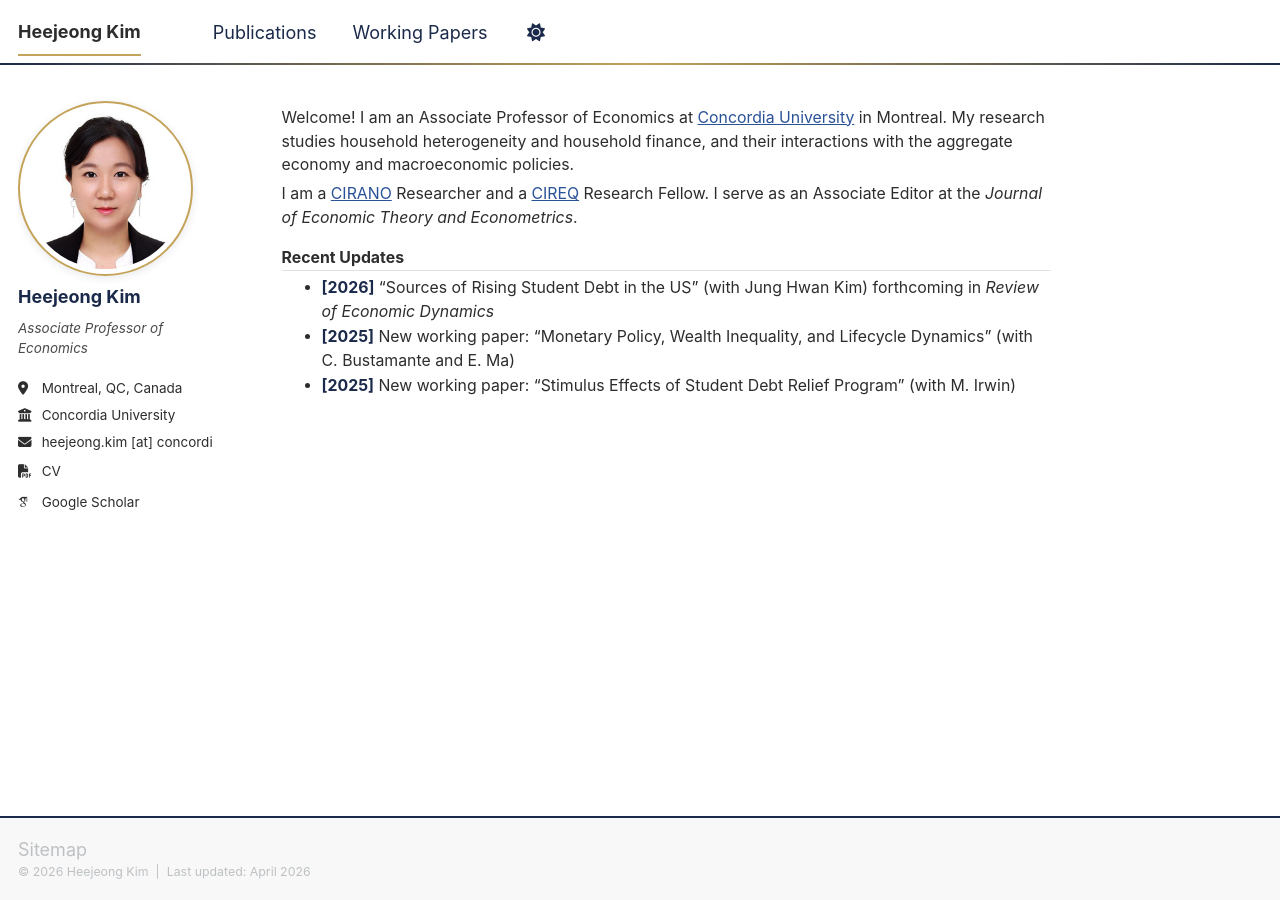
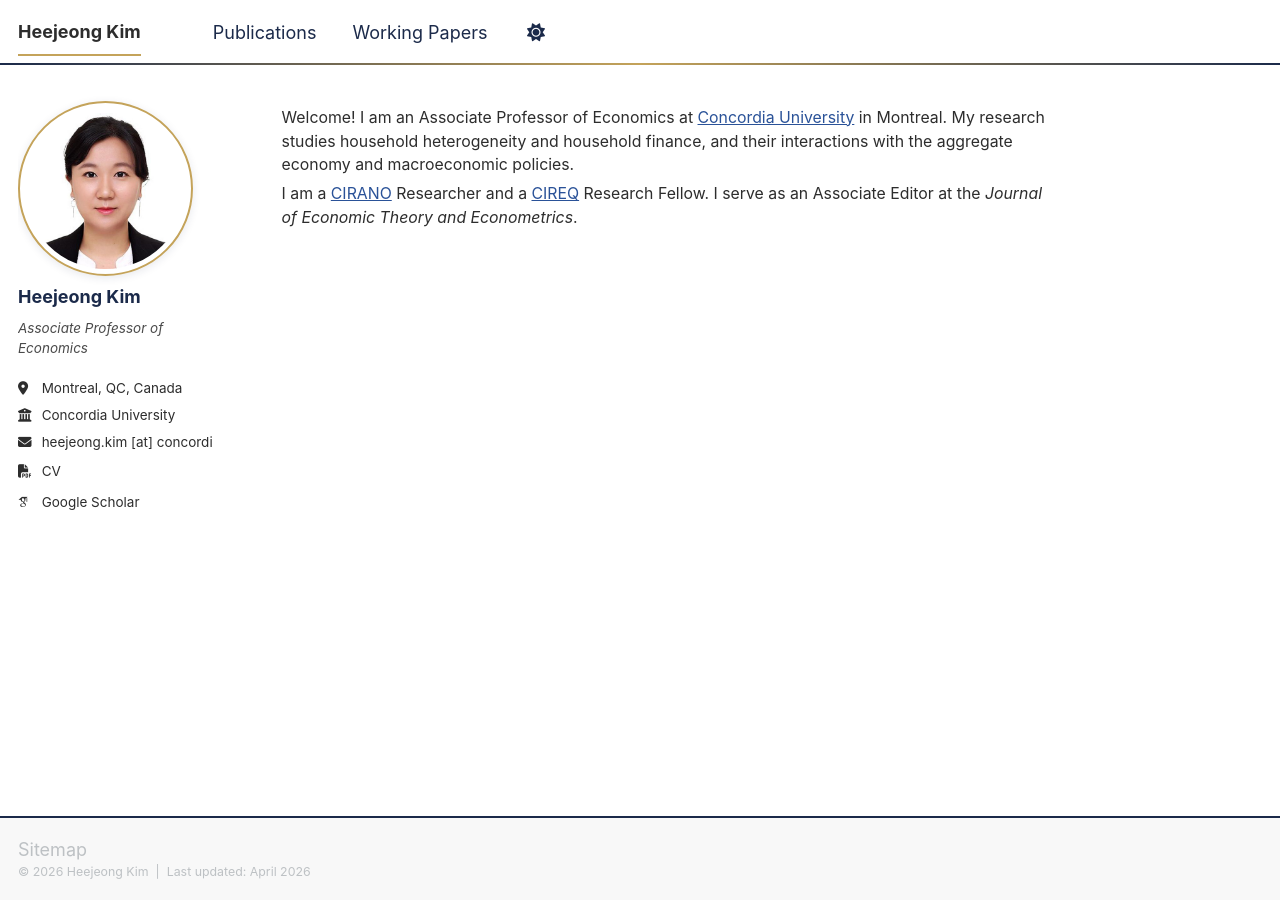
Before and after one commit to HeejeongKimEcon/HeejeongKimEcon.github.io, a Jekyll site: the page built from _pages/about.md, in a window 1280 px wide. Built offline with Jekyll 4.4.1, drawn with Linux system fonts in a browser that asks for light colours; some web fonts are replaced; a script bundle is joined from its source files by our own code; library files that are not in the unit come from our copies.

Commit message:
Remove recent updates section from about page

```diff
--- a/_pages/about.md
+++ b/_pages/about.md
@@ -9,9 +9,3 @@ redirect_from:
 Welcome! I am an Associate Professor of Economics at [Concordia University](https://www.concordia.ca/) in Montreal. My research studies household heterogeneity and household finance, and their interactions with the aggregate economy and macroeconomic policies.
 
 I am a [CIRANO](https://www.cirano.qc.ca/) Researcher and a [CIREQ](https://www.cireqmontreal.com/) Research Fellow. I serve as an Associate Editor at the *Journal of Economic Theory and Econometrics*.
-
-## Recent Updates
-
-- **[2026]** "Sources of Rising Student Debt in the US" (with Jung Hwan Kim) forthcoming in *Review of Economic Dynamics*
-- **[2025]** New working paper: "Monetary Policy, Wealth Inequality, and Lifecycle Dynamics" (with C. Bustamante and E. Ma)
-- **[2025]** New working paper: "Stimulus Effects of Student Debt Relief Program" (with M. Irwin)
```
